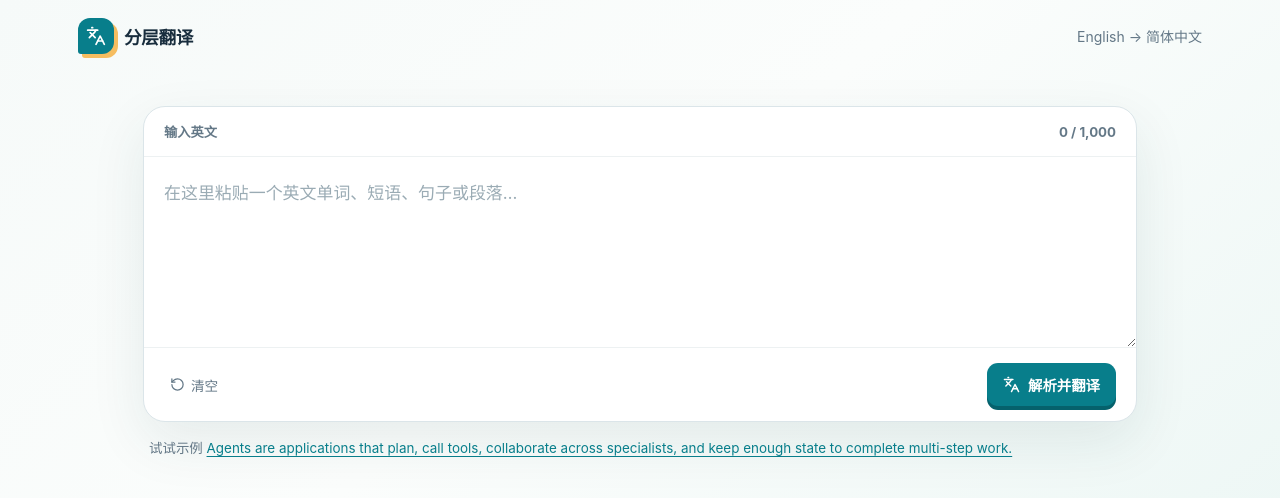
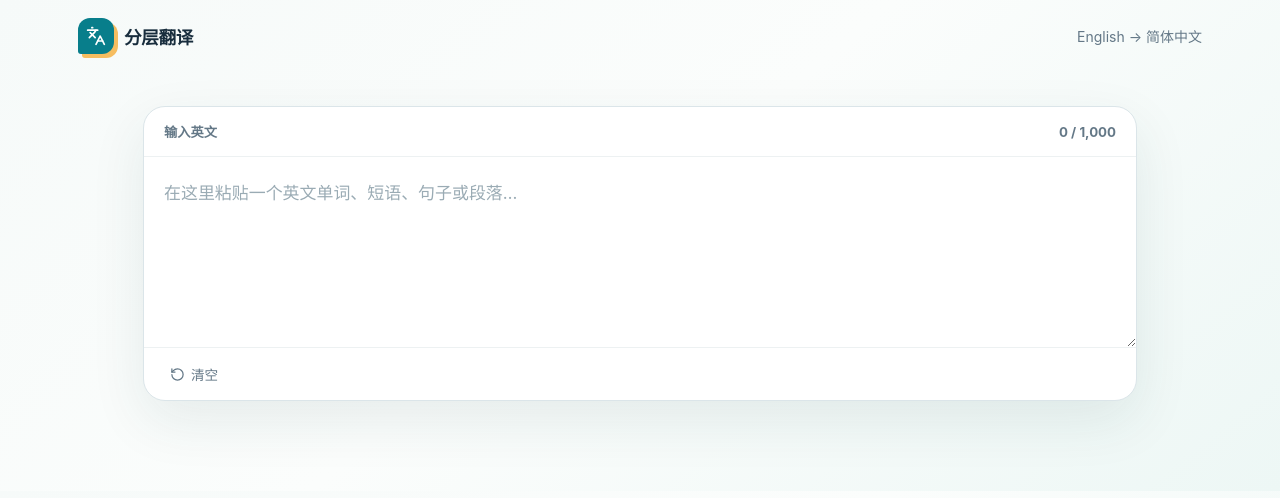
Before and after one commit to chechuan/word-translator, a Next.js app: page / in a window 1280 px wide. Shown: the top 498 px of the page. Built offline with nearby package versions, Linux system fonts and the light colour scheme.

Commit message:
Translate automatically when input loses focus

```diff
--- a/app/page.tsx
+++ b/app/page.tsx
@@ -3,9 +3,6 @@
 import { useMemo, useRef, useState } from "react";
 import { Check, Clipboard, Languages, RotateCcw } from "lucide-react";
 import type { TranslationResponse, TranslationItem } from "@/types/translation";
-
-const EXAMPLE =
-  "Agents are applications that plan, call tools, collaborate across specialists, and keep enough state to complete multi-step work.";
 
 function CopyButton({ value, label = "复制" }: { value: string; label?: string }) {
   const [copied, setCopied] = useState(false);
@@ -37,7 +34,6 @@ export default function Home() {
   const [text, setText] = useState("");
   const [result, setResult] = useState<TranslationResponse | null>(null);
   const [error, setError] = useState("");
-  const [isLoading, setIsLoading] = useState(false);
   const controller = useRef<AbortController | null>(null);
   const typeLabel = useMemo(() => {
     const labels = { word: "单词", phrase: "短语", sentence: "句子", paragraph: "段落" };
@@ -45,9 +41,9 @@ export default function Home() {
   }, [result]);
 
   async function translate() {
-    if (!text.trim()) { setError("请先粘贴一段英文内容。"); return; }
+    if (!text.trim()) return;
     controller.current?.abort(); const current = new AbortController(); controller.current = current;
-    setIsLoading(true); setError(""); setResult(null);
+    setError(""); setResult(null);
     try {
       const response = await fetch("/api/analyze-translate", { method: "POST", headers: { "Content-Type": "application/json" }, body: JSON.stringify({ text }), signal: current.signal });
       const data = (await response.json()) as TranslationResponse & { error?: string };
@@ -55,7 +51,7 @@ export default function Home() {
       setResult(data);
     } catch (caught) {
       if ((caught as Error).name !== "AbortError") setError((caught as Error).message);
-    } finally { if (controller.current === current) setIsLoading(false); }
+    }
   }
 
   return <main>
@@ -63,10 +59,9 @@ export default function Home() {
     <div className="page-shell" id="top">
       <section className="translator-card" aria-label="英文翻译输入区">
         <div className="input-toolbar"><span>输入英文</span><span>{text.length} / 1,000</span></div>
-        <textarea value={text} onChange={(event) => setText(event.target.value.slice(0, 1000))} placeholder="在这里粘贴一个英文单词、短语、句子或段落…" aria-label="英文文本" />
-        <div className="input-footer"><button className="text-button" type="button" onClick={() => { setText(""); setResult(null); setError(""); }}><RotateCcw size={15} /> 清空</button><button className="translate-button" type="button" onClick={translate} disabled={isLoading}><Languages size={17} /> {isLoading ? "正在解析翻译…" : "解析并翻译"}</button></div>
+        <textarea value={text} onChange={(event) => setText(event.target.value.slice(0, 1000))} onBlur={() => void translate()} placeholder="在这里粘贴一个英文单词、短语、句子或段落…" aria-label="英文文本" />
+        <div className="input-footer"><button className="text-button" type="button" onClick={() => { controller.current?.abort(); setText(""); setResult(null); setError(""); }}><RotateCcw size={15} /> 清空</button></div>
       </section>
-      {!result && !error && <button type="button" className="example-button" onClick={() => setText(EXAMPLE)}>试试示例 <span>{EXAMPLE}</span></button>}
       {error && <div className="error-message" role="alert">{error}</div>}
       {result && <section className="results" aria-live="polite">
         <div className="result-overview"><div><span className="section-kicker">识别结果</span><h2>这是一个<span>{typeLabel}</span></h2></div>{result.status === "partial" && <p>部分项目未完成，已展示可用结果。</p>}</div>
```
